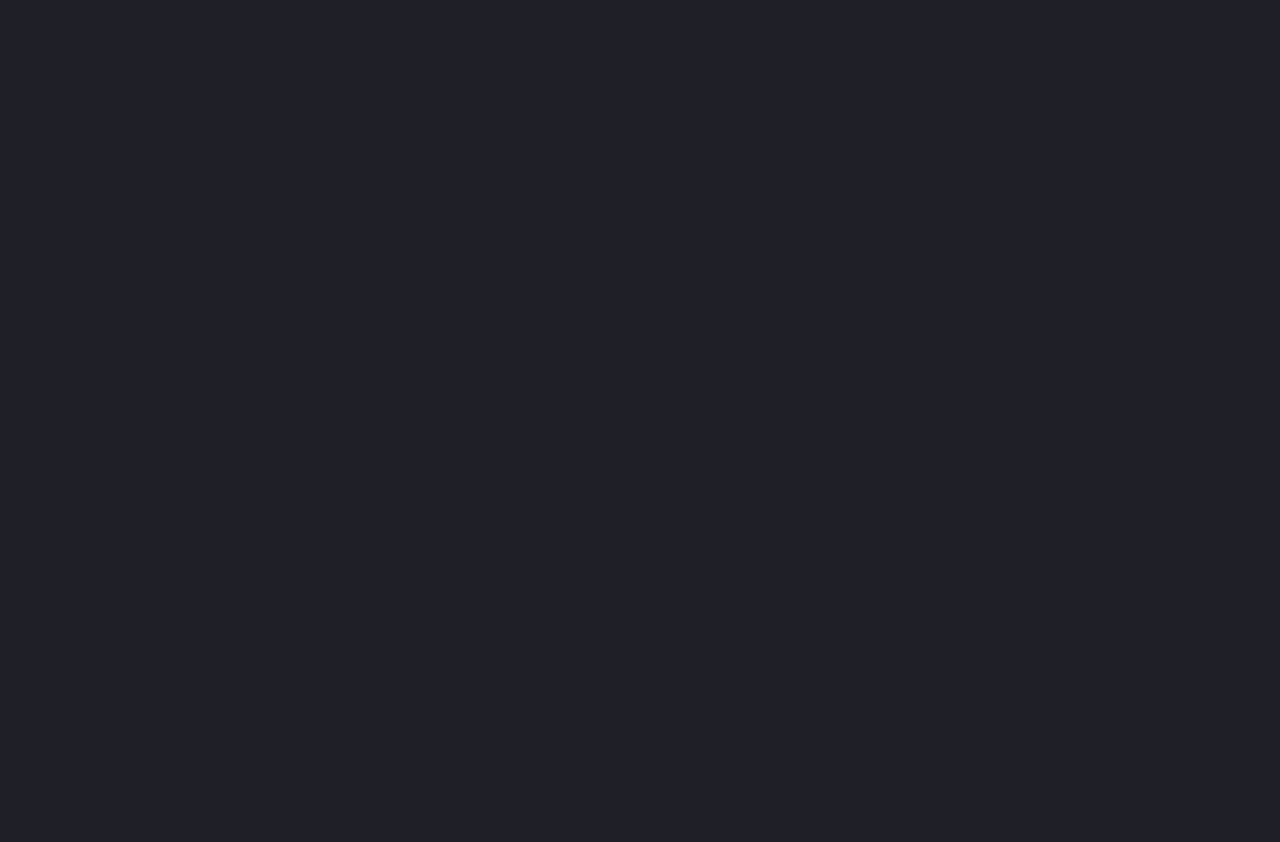
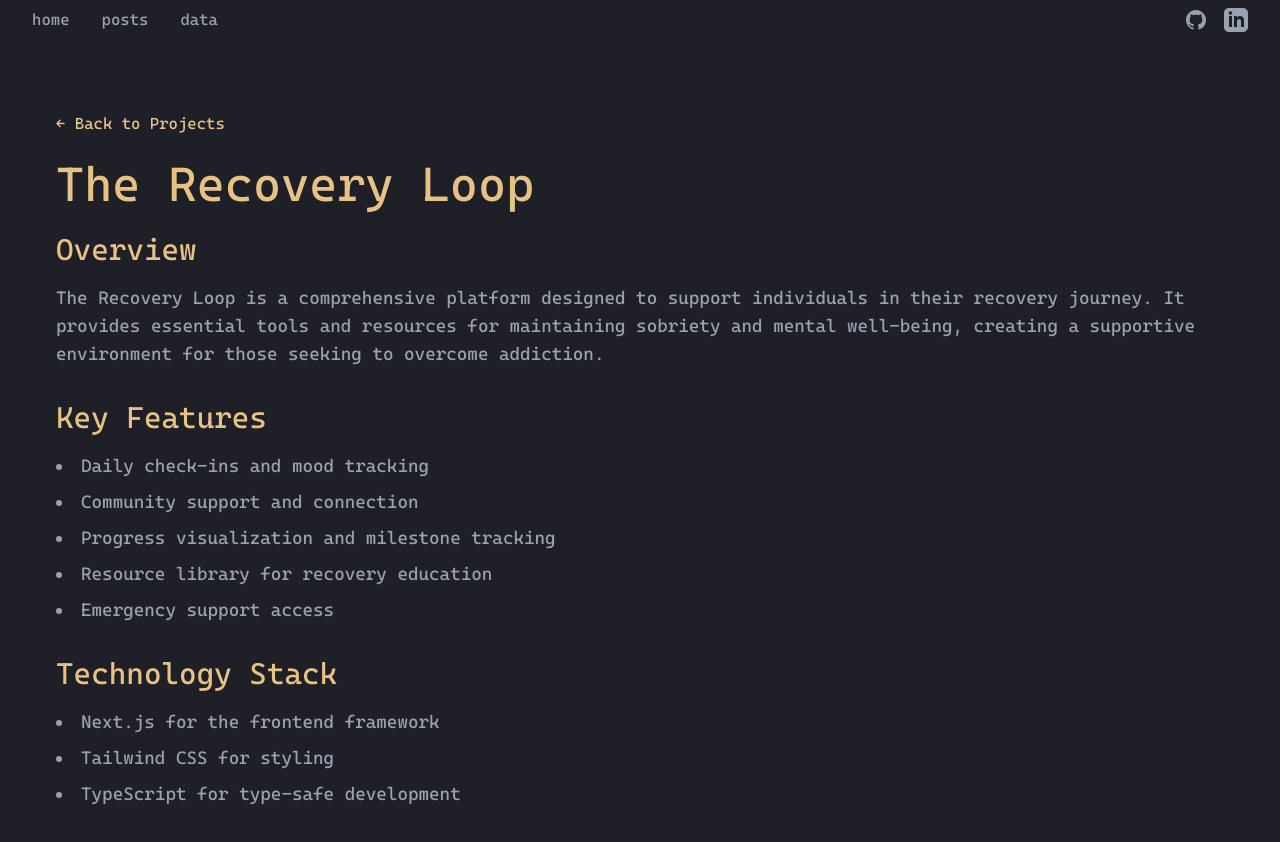
Before and after one commit to loganszeto/loganszeto, a Next.js app: page /projects/recovery-loop in a window 1280 px wide. Before the commit this address had no page. Shown: the top 842 px of the page. Before the commit the page ends 800 px from the top, so only its background shows below. Built offline with nearby package versions, Linux system fonts and the light colour scheme.

Commit message:
Created a page to push the user towards the project

```diff
--- a/app/data/page.tsx
+++ b/app/data/page.tsx
@@ -8,13 +8,10 @@ interface Project {
 
 const projects: Project[] = [
   {
-    title: "AI Alignment Research",
-    description: "Exploring methods to ensure AI systems remain aligned with human values and intentions.",
-  },
-  {
-    title: "Data Analysis Projects",
-    description: "Collection of data science and machine learning projects focused on real-world applications.",
-  },
+    title: "The Recovery Loop",
+    description: "A comprehensive platform designed to support individuals in their recovery journey, providing tools and resources for maintaining sobriety and mental well-being.",
+    link: "/projects/recovery-loop"
+  }
   // Add more projects as they become available
 ];
 
--- /dev/null
+++ b/app/projects/recovery-loop/page.tsx
@@ -0,0 +1,49 @@
+import Link from 'next/link';
+
+export default function RecoveryLoop() {
+  return (
+    <div className="flex flex-col min-h-screen px-4 sm:px-6 lg:px-8 pt-10">
+      <div className="max-w-7xl mx-auto w-full">
+        <Link
+          href="/data"
+          className="text-[#e6c384] hover:text-gray-400 transition-colors mb-6 inline-block"
+        >
+          ← Back to Projects
+        </Link>
+
+        <h1 className="text-[#e6c384] text-4xl sm:text-5xl mb-6">The Recovery Loop</h1>
+
+        <div className="space-y-8">
+          <section>
+            <h2 className="text-2xl sm:text-3xl text-[#e6c384] mb-4">Overview</h2>
+            <p className="text-gray-400 text-base sm:text-lg">
+              The Recovery Loop is a comprehensive platform designed to support individuals in their recovery journey.
+              It provides essential tools and resources for maintaining sobriety and mental well-being, creating a
+              supportive environment for those seeking to overcome addiction.
+            </p>
+          </section>
+
+          <section>
+            <h2 className="text-2xl sm:text-3xl text-[#e6c384] mb-4">Key Features</h2>
+            <ul className="list-disc list-inside text-gray-400 text-base sm:text-lg space-y-2">
+              <li>Daily check-ins and mood tracking</li>
+              <li>Community support and connection</li>
+              <li>Progress visualization and milestone tracking</li>
+              <li>Resource library for recovery education</li>
+              <li>Emergency support access</li>
+            </ul>
+          </section>
+
+          <section>
+            <h2 className="text-2xl sm:text-3xl text-[#e6c384] mb-4">Technology Stack</h2>
+            <ul className="list-disc list-inside text-gray-400 text-base sm:text-lg space-y-2">
+              <li>Next.js for the frontend framework</li>
+              <li>Tailwind CSS for styling</li>
+              <li>TypeScript for type-safe development</li>
+            </ul>
+          </section>
+        </div>
+      </div>
+    </div>
+  );
+}
```
